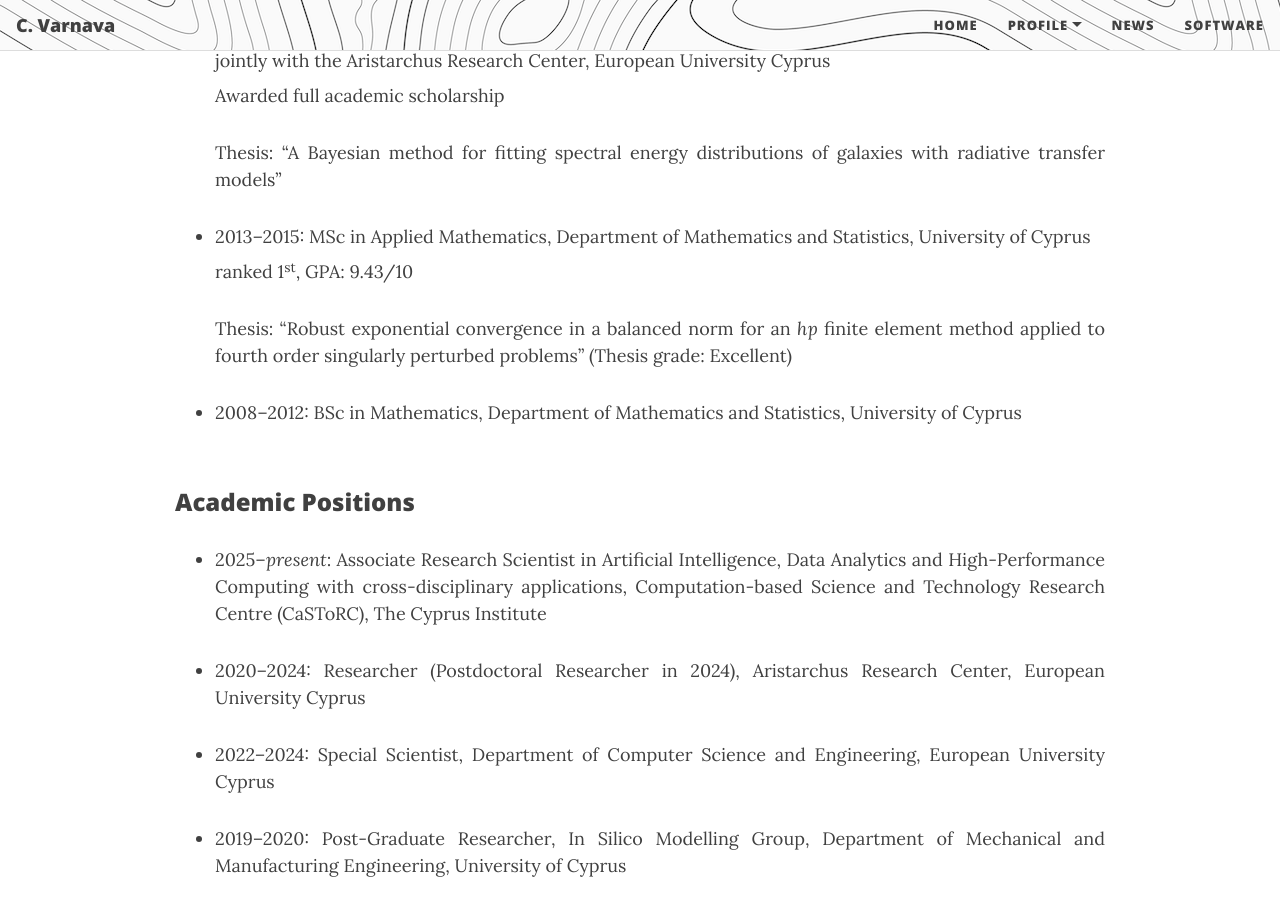
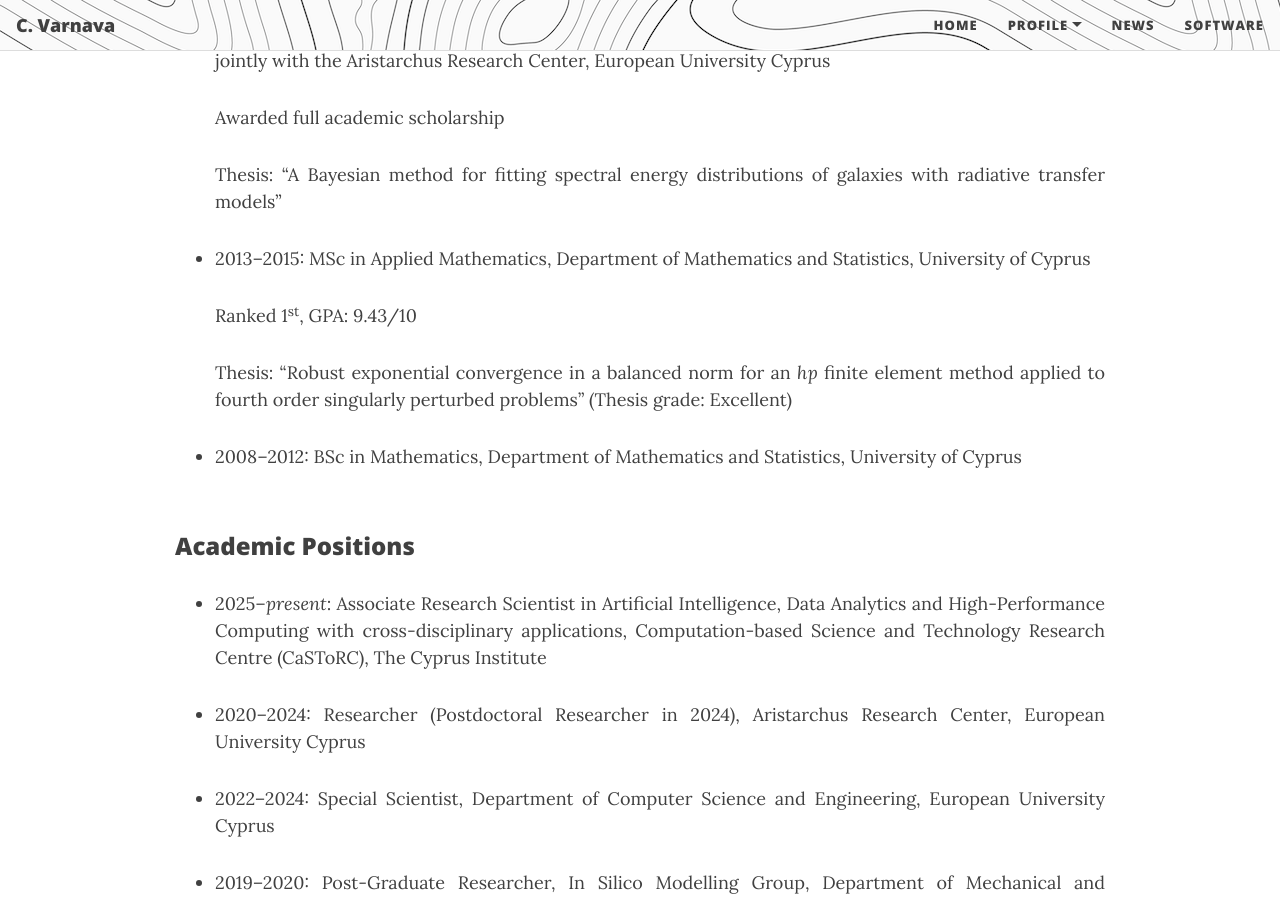
Before and after one commit to ch-var/ch-var.github.io, a Jekyll site: the page built from CV.html, in a window 1280 px wide and 900 px high, scrolled down 329 px. Built offline with Jekyll 4.4.1, drawn with Linux system fonts in a browser that asks for light colours; formulas are drawn with MathJax 3.

Commit message:
Update CV.html

```diff
--- a/CV.html
+++ b/CV.html
@@ -25,10 +25,10 @@
 <p style="font-family: var(--header-font); font-weight: 800; line-height: 1.1; font-size: 1.5rem; margin-top: 1.25rem;">Education</p>
 <ul>
 <li class="responsive-margin" style="margin-bottom: 8px;">2020–2024: PhD in Computing/Computer Science, Department of Computer Science and Engineering jointly with the Aristarchus Research Center, European University Cyprus</li>
-<p align='justify' class="responsive-margin" style="margin-top: 0px;">Awarded full academic scholarship</p>
+<p align='justify' class="responsive-margin">Awarded full academic scholarship</p>
 <p align='justify' class="responsive-margin" style="margin-top: 0px;">Thesis: “A Bayesian method for fitting spectral energy distributions of galaxies with radiative transfer models”</p>
 <li class="responsive-margin" style="margin-bottom: 8px;">2013–2015: MSc in Applied Mathematics, Department of Mathematics and Statistics, University of Cyprus</li>
-<p align='justify' class="responsive-margin" style="margin-top: 0px;">ranked 1<sup>st</sup>, GPA: 9.43/10</p>
+<p align='justify' class="responsive-margin">Ranked 1<sup>st</sup>, GPA: 9.43/10</p>
 <p align='justify' class="responsive-margin" style="margin-top: 0px;">Thesis: “Robust exponential convergence in a balanced norm for an <i>hp</i> finite element method applied to fourth order singularly perturbed problems” (Thesis grade: Excellent)</p>
 <li class="responsive-margin">2008–2012: BSc in Mathematics, Department of Mathematics and Statistics, University of Cyprus</li>
 </ul>
```
